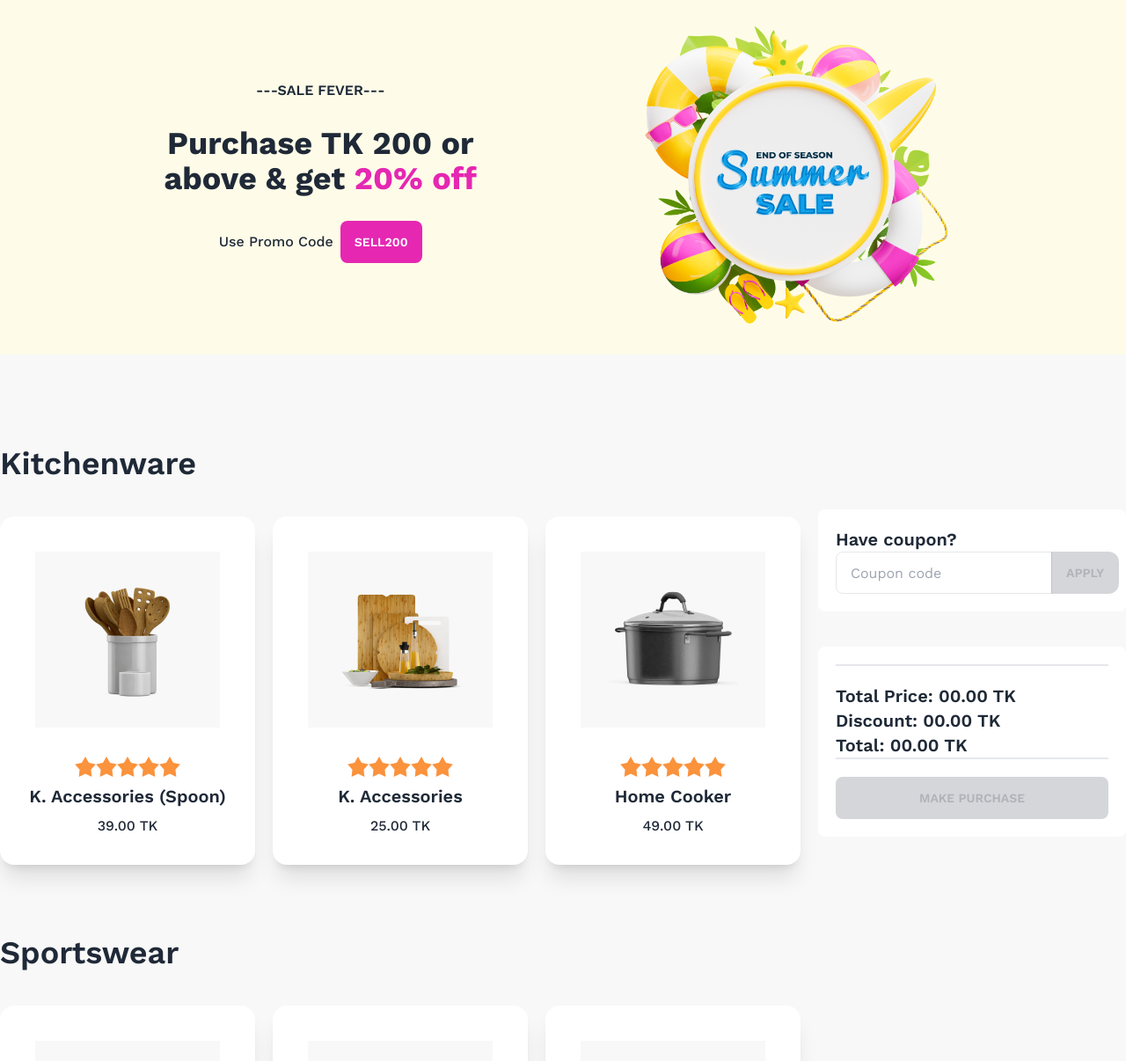
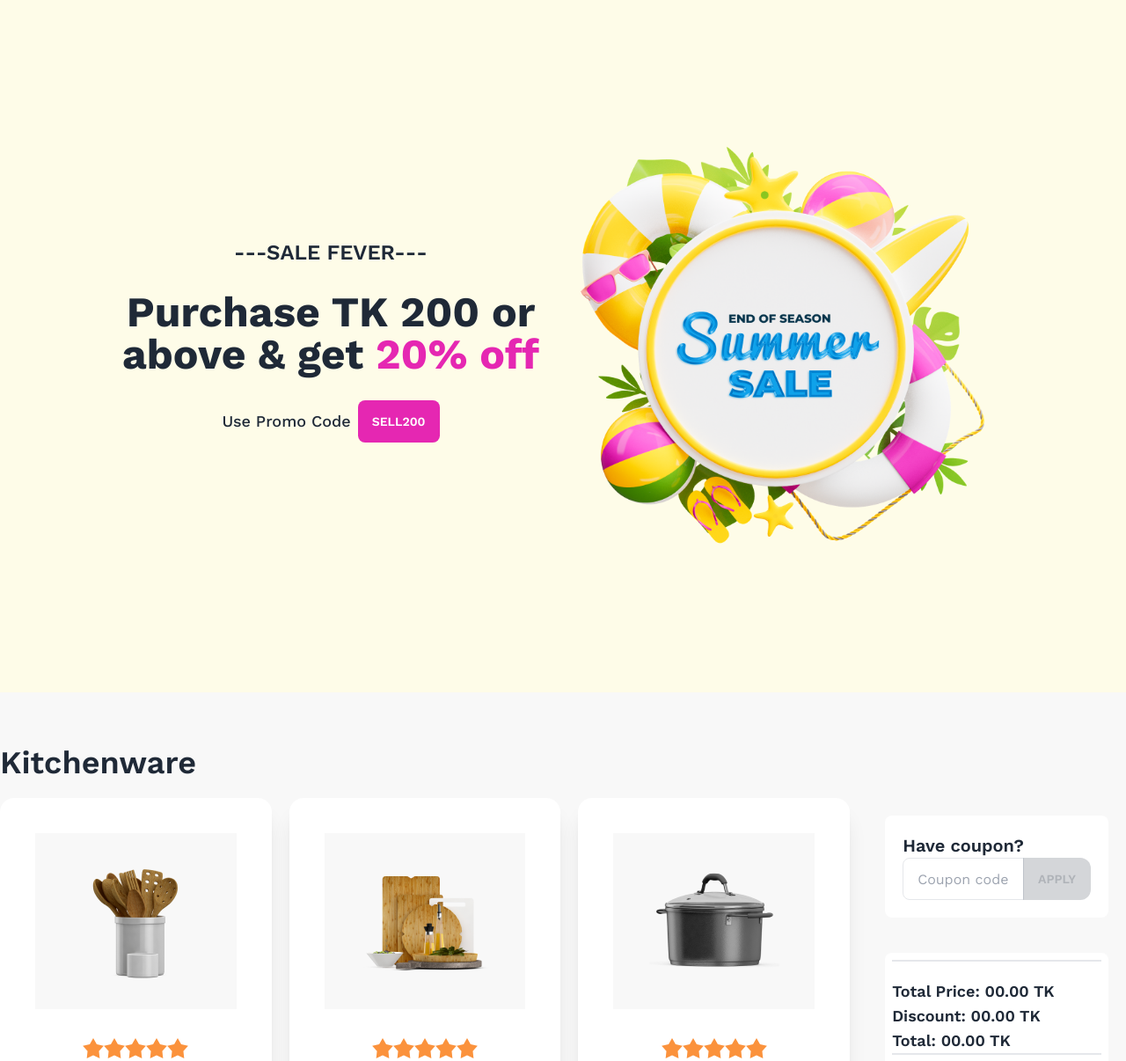
Before and after one commit to jasaiful/summer-sale, a plain HTML site: page index.html in a window 1280 px wide. Shown: the part 13-1219 px from the top of the page at 88% size. Drawn offline with nearby package versions, Linux system fonts and the light colour scheme.

Commit message:
added final correction

```diff
--- a/index.html
+++ b/index.html
@@ -39,30 +39,31 @@
 </head>
 
 <body class="work-sans bg-bg-color">
-    <header class="bg-yellow-50 max-w-full">
-        <!-- banner section -->
-        <div class="hero min-h-min">
-            <div class="hero-content flex-col gap-10 lg:flex-row-reverse w-10/12 justify-around">
-                <img src="./images/Summer 1.png" class="max-w-sm rounded-lg" />
+    <!-- banner section -->
+    <section class="bg-yellow-50 max-w-full">
+        <div class="hero min-h-screen">
+            <div class="hero-content flex-col lg:flex-row-reverse">
+                <img src="./images/Summer 1.png" class="w-full lg:max-w-lg rounded-lg" />
                 <div class="text-center">
-                    <h4 class="text-1xl font-semibold">---SALE FEVER---</h4>
-                    <h1 class="text-4xl font-bold py-7">Purchase TK 200 or <br> above & get <span
+                    <h4 class="text-2xl font-semibold">---SALE FEVER---</h4>
+                    <h1 class="text-3xl lg:text-5xl font-bold py-7">Purchase TK 200 or <br> above & get <span
                             class="text-common">20% off</span></h1>
                     <div class="flex items-center justify-center gap-2">
-                        <p class="font-medium">Use Promo Code</p>
+                        <p class="font-medium text-lg">Use Promo Code</p>
                         <button class="btn btn-primary border-none text-white bg-common py-2">SELL200</button>
                     </div>
                 </div>
             </div>
         </div>
-    </header>
+    </section>
+
     <main class="max-w-7xl mx-auto">
         <!-- shape container -->
-        <div class="flex flex-col lg:flex-row gap-5 my-16">
+        <div class="flex flex-col lg:flex-row gap-5 my-10">
             <div>
                 <div>
                     <!-- Kitchenware Section -->
-                    <h2 class="text-4xl font-semibold my-10 text-center lg:text-left">Kitchenware</h2>
+                    <h2 class="text-4xl font-semibold my-5 text-center lg:text-left">Kitchenware</h2>
                     <div class="grid grid-cols-1 md:grid-cols-2 lg:grid-cols-3 gap-5">
                         <!-- product-1 -->
                         <div onclick="selectItemByClick(this)" class="card bg-base-100 shadow-xl w-full">
@@ -129,9 +130,9 @@
                         </div>
                     </div>
                 </div>
-                <div class="my-20">
+                <div class="my-10">
                     <!-- Sportswear Section -->
-                    <h2 class="text-4xl font-semibold my-10 text-center lg:text-left">Sportswear</h2>
+                    <h2 class="text-4xl font-semibold my-5 text-center lg:text-left">Sportswear</h2>
                     <div class="grid grid-cols-1 md:grid-cols-2 lg:grid-cols-3 gap-5">
                         <!-- product-4 -->
                         <div onclick="selectItemByClick(this)" class="card w-full bg-base-100 shadow-xl">
@@ -199,8 +200,8 @@
                     </div>
                 </div>
                 <div>
-                    <!-- Kitchenware Section -->
-                    <h2 class="text-4xl font-semibold my-10 text-center lg:text-left">Furniture</h2>
+                    <!-- Furniture Section -->
+                    <h2 class="text-4xl font-semibold my-5 text-center lg:text-left">Furniture</h2>
                     <div class="grid grid-cols-1 md:grid-cols-2 lg:grid-cols-3 gap-5">
                         <!-- product-7 -->
                         <div onclick="selectItemByClick(this)" class="card w-full bg-base-100 shadow-xl">
@@ -268,21 +269,24 @@
                     </div>
                 </div>
             </div>
-            <div class="mx-auto w-[350px]">
-                <div class="bg-white mt-28 rounded-lg p-5">
+            <div class="mx-auto w-full p-5 lg:w-[350px]">
+                <div class="bg-white mt-20 rounded-lg p-5">
                     <h6 class="font-semibold text-xl">Have coupon?</h6>
                     <div class="join">
-                        <input id="coupon-field" class="input join-item border border-gray-200" placeholder="Coupon code" />
+                        <input id="coupon-field" class="input w-full join-item border border-gray-200"
+                            placeholder="Coupon code" />
                         <button id="apply-btn" class="btn join-item rounded-xl text-white bg-common ">Apply</button>
                     </div>
                 </div>
-                <div class="bg-white p-5 mt-10 rounded-lg">
+                <div class="bg-white p-5 lg:p-2 mt-10 rounded-lg">
                     <div id="selected-items" class="border-b-2">
                     </div>
                     <div class="border-b-2 my-5">
-                        <h6 class="font-semibold text-xl">Total Price: <span id="total-price">00.00</span> <span>TK</span></h6>
-                        <h6 class="font-semibold text-xl">Discount: <span id="discount">00.00 TK</span></h6>
-                        <h6 class="font-semibold text-xl">Total: <span id="total">00.00 TK</span></h6>
+                        <h6 class="font-semibold text-lg">Total Price: <span id="total-price">00.00</span>
+                            <span>TK</span>
+                        </h6>
+                        <h6 class="font-semibold text-lg">Discount: <span id="discount">00.00 TK</span></h6>
+                        <h6 class="font-semibold text-lg">Total: <span id="total">00.00 TK</span></h6>
                     </div>
                     <button onclick="my_modal_5.showModal()" id="purchase-btn"
                         class="w-full btn btn-primary border-none text-white bg-common py-2">Make
@@ -296,7 +300,9 @@
                                 <p class="py-4 px-auto text-center">Your purchase is successfully done</p>
                             </div>
                             <div class="modal-action">
-                                <button id="modal-btn" class="mx-auto px-14 btn btn-primary border-none text-white bg-common py-2">Go Home</button>
+                                <button id="modal-btn"
+                                    class="mx-auto px-14 btn btn-primary border-none text-white bg-common py-2">Go
+                                    Home</button>
                             </div>
                         </form>
                     </dialog>
@@ -306,4 +312,5 @@
     </main>
     <script src="scripts/item-cart.js"></script>
 </body>
+
 </html>
```
